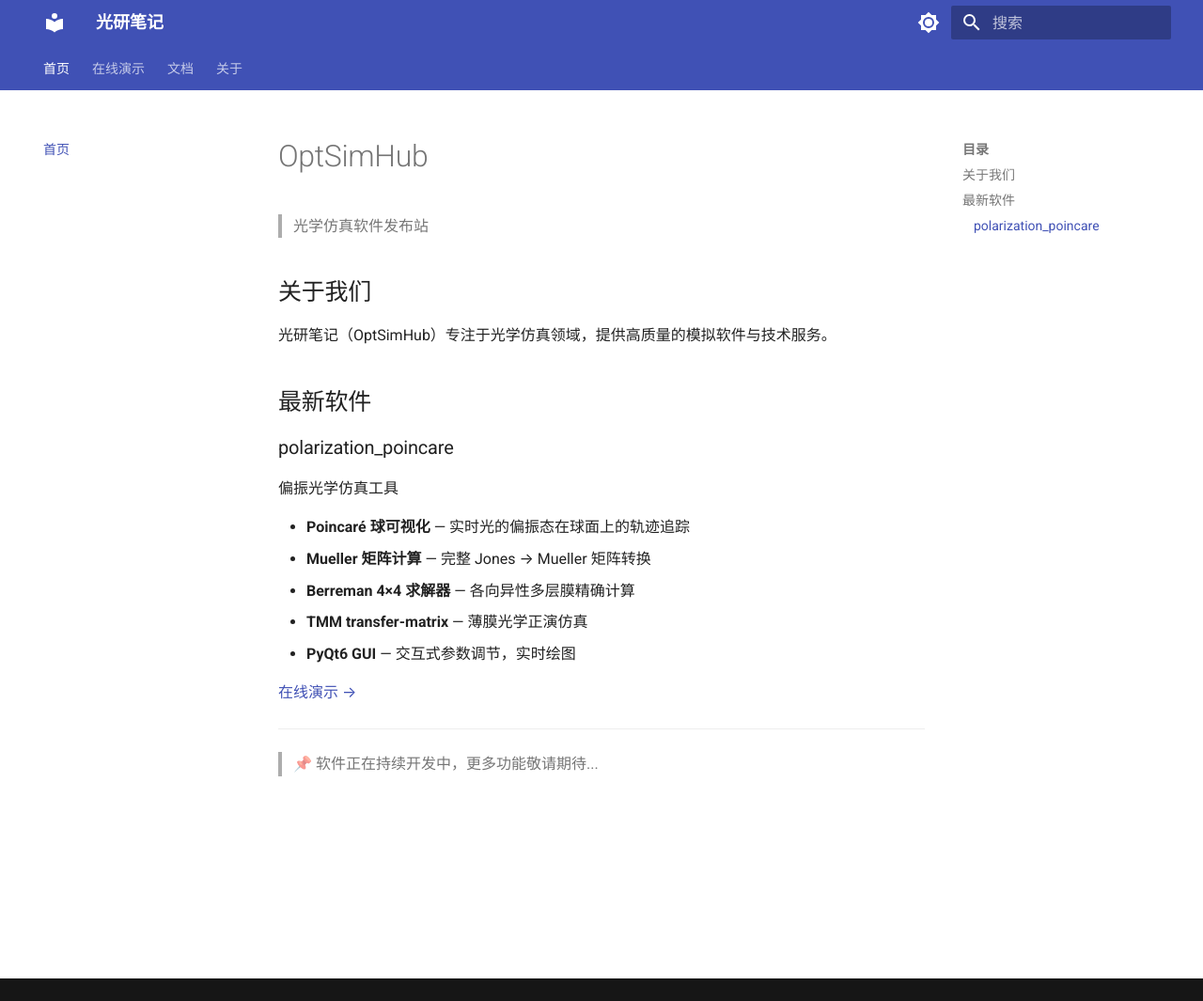
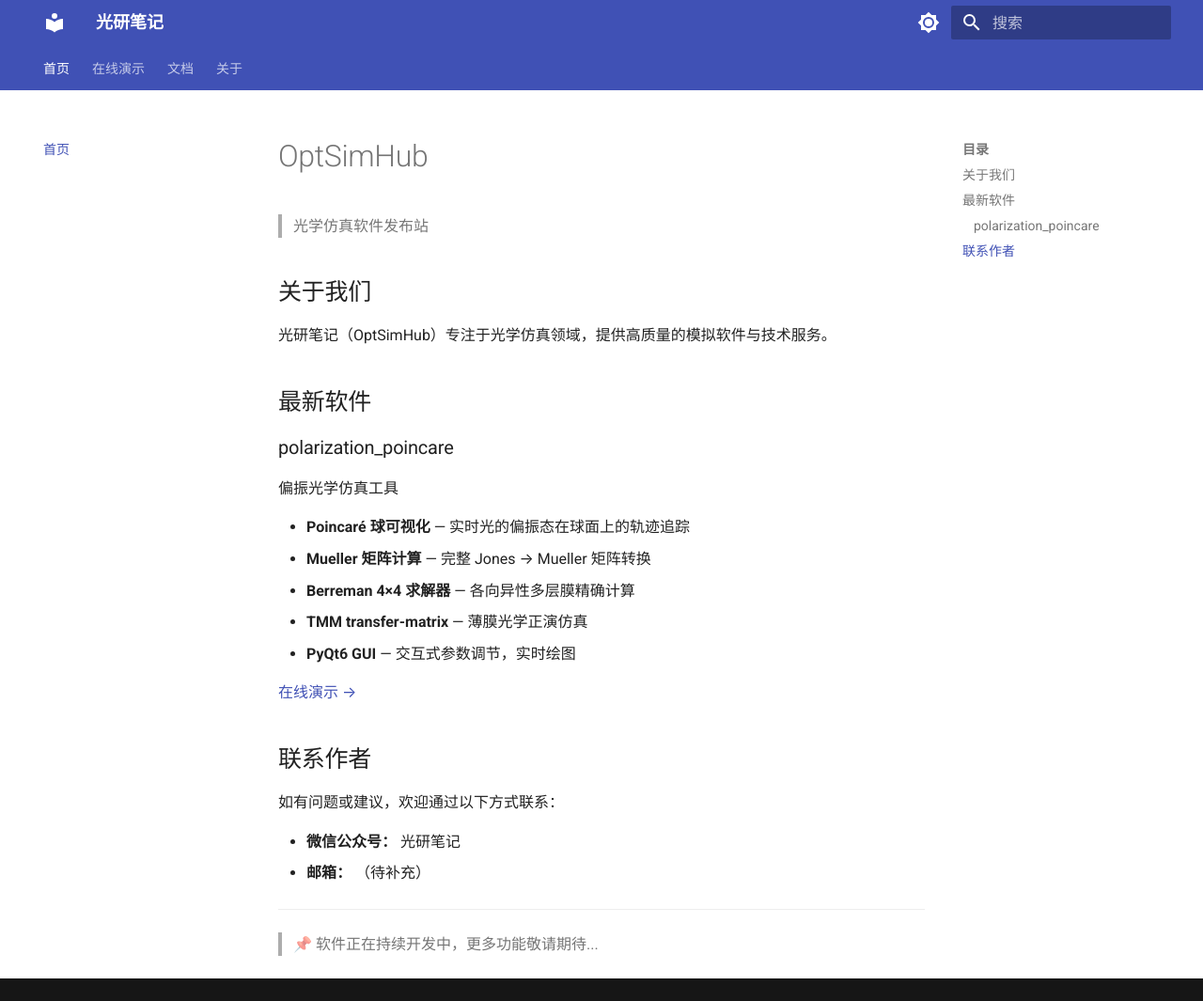
Before and after one commit to xiaoyong-boe/optsimhub-site, an MkDocs documentation site: the page built from docs/index.md, in a window 1280 px wide and 1065 px high. Shown: the whole window at 94% size. Built offline with MkDocs 1.6.1 and Material for MkDocs 9.7.7, drawn with Linux system fonts in a browser that asks for light colours.

Commit message:
add: contact section

```diff
--- a/docs/index.md
+++ b/docs/index.md
@@ -20,6 +20,13 @@
 
 [在线演示 →](demo/index.html)
 
+## 联系作者
+
+如有问题或建议，欢迎通过以下方式联系：
+
+- **微信公众号：** 光研笔记
+- **邮箱：** （待补充）
+
 ---
 
 > 📌 软件正在持续开发中，更多功能敬请期待...
```
